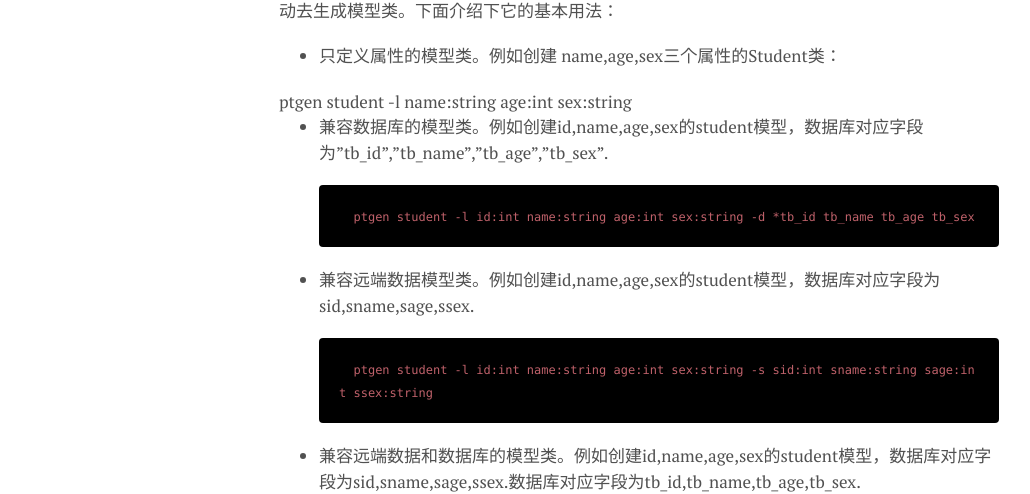
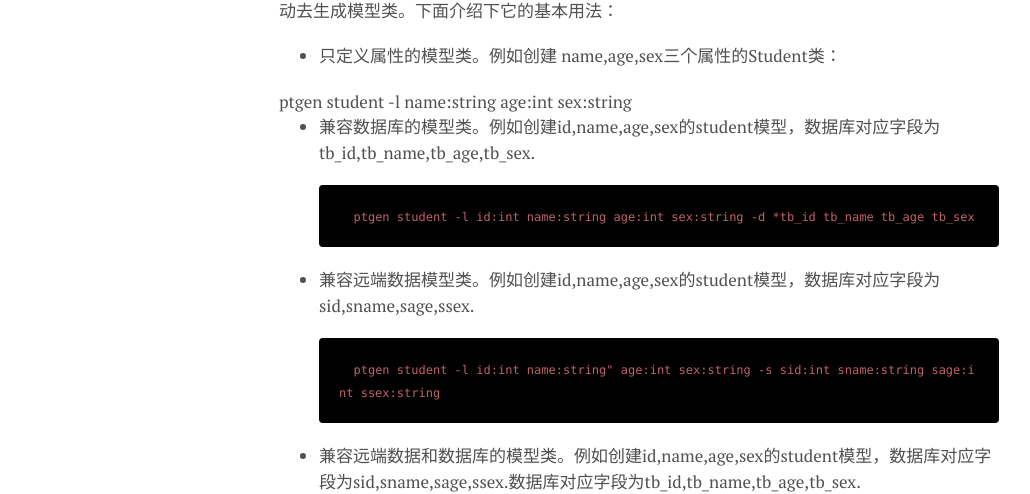
Before and after one commit to kaich/kaich.github.io, a Jekyll site: the page built from _posts/2015-09-21-ptgen2.md, in a window 1280 px wide and 900 px high, scrolled down 1209 px. Shown: the part 145-639 px from the top of the window, without its empty margins (1-1031 px from the left). Built offline with Jekyll 4.4.1, drawn with Linux system fonts in a browser that asks for light colours; Markdown is read by kramdown in place of the engine named in the settings; comment, search, counter and statistics services are not loaded.

```diff
--- a/_posts/2015-09-21-ptgen2.md
+++ b/_posts/2015-09-21-ptgen2.md
@@ -40,15 +40,15 @@ ptgen的目的是让我能像rails那样创建模型类。但是由于语言的
 
  		ptgen student -l name:string age:int sex:string
 
-* 兼容数据库的模型类。例如创建id,name,age,sex的student模型，数据库对应字段为"tb_id","tb_name","tb_age","tb_sex".
+* 兼容数据库的模型类。例如创建id,name,age,sex的student模型，数据库对应字段为tb\_id,tb\_name,tb\_age,tb\_sex.
 
 		ptgen student -l id:int name:string age:int sex:string -d *tb_id tb_name tb_age tb_sex
 
 * 兼容远端数据模型类。例如创建id,name,age,sex的student模型，数据库对应字段为sid,sname,sage,ssex.
 
-		ptgen student -l id:int name:string age:int sex:string -s sid:int sname:string sage:int ssex:string
+		ptgen student -l id:int name:string" age:int sex:string -s sid:int sname:string sage:int ssex:string
 
-* 兼容远端数据和数据库的模型类。例如创建id,name,age,sex的student模型，数据库对应字段为sid,sname,sage,ssex.数据库对应字段为tb_id,tb_name,tb_age,tb_sex.
+* 兼容远端数据和数据库的模型类。例如创建id,name,age,sex的student模型，数据库对应字段为sid,sname,sage,ssex.数据库对应字段为tb\_id,tb\_name,tb\_age,tb\_sex.
 
 		ptgen student -l id:int name:string age:int sex:string -d *tb_id tb_name tb_age tb_sex -s sid:int sname:string sage:int ssex:string
 
```
